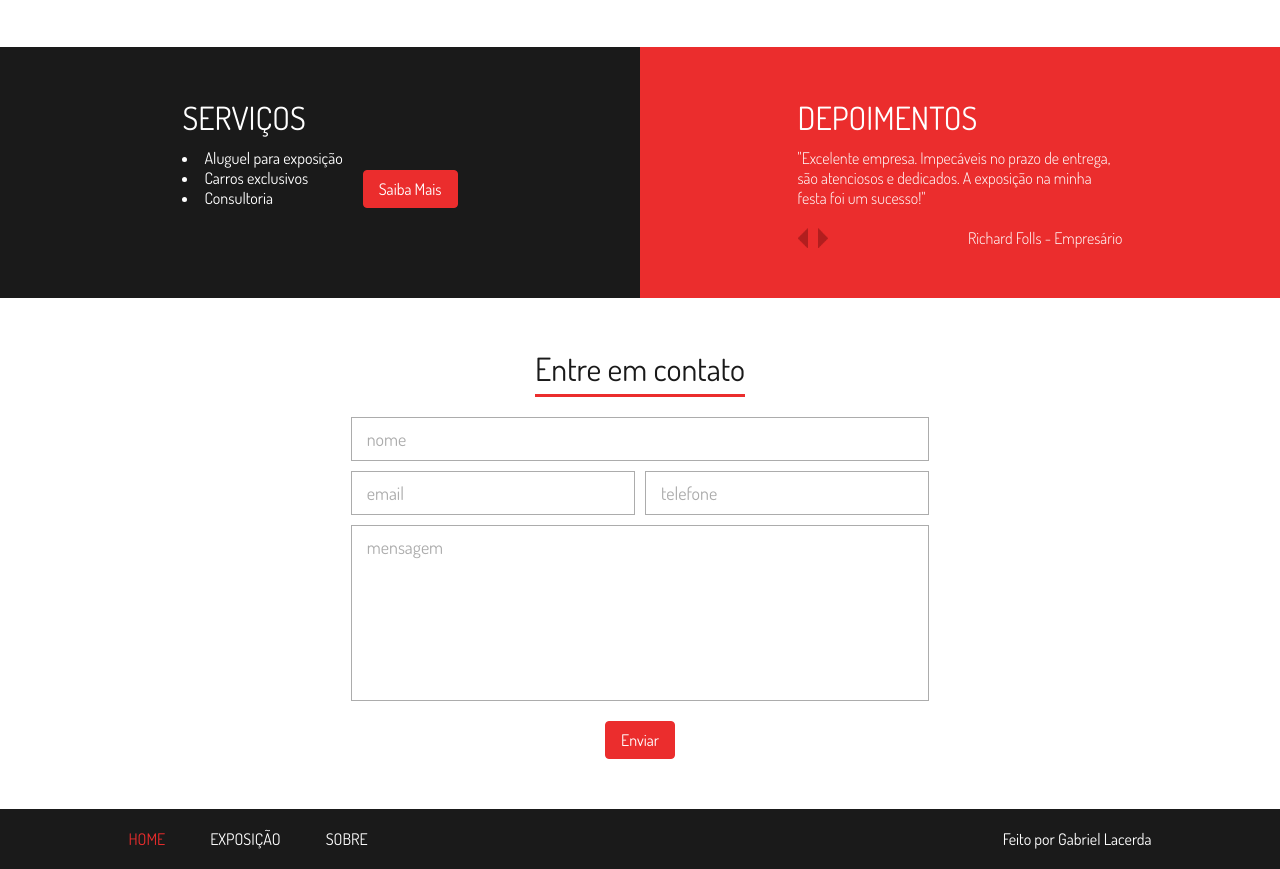
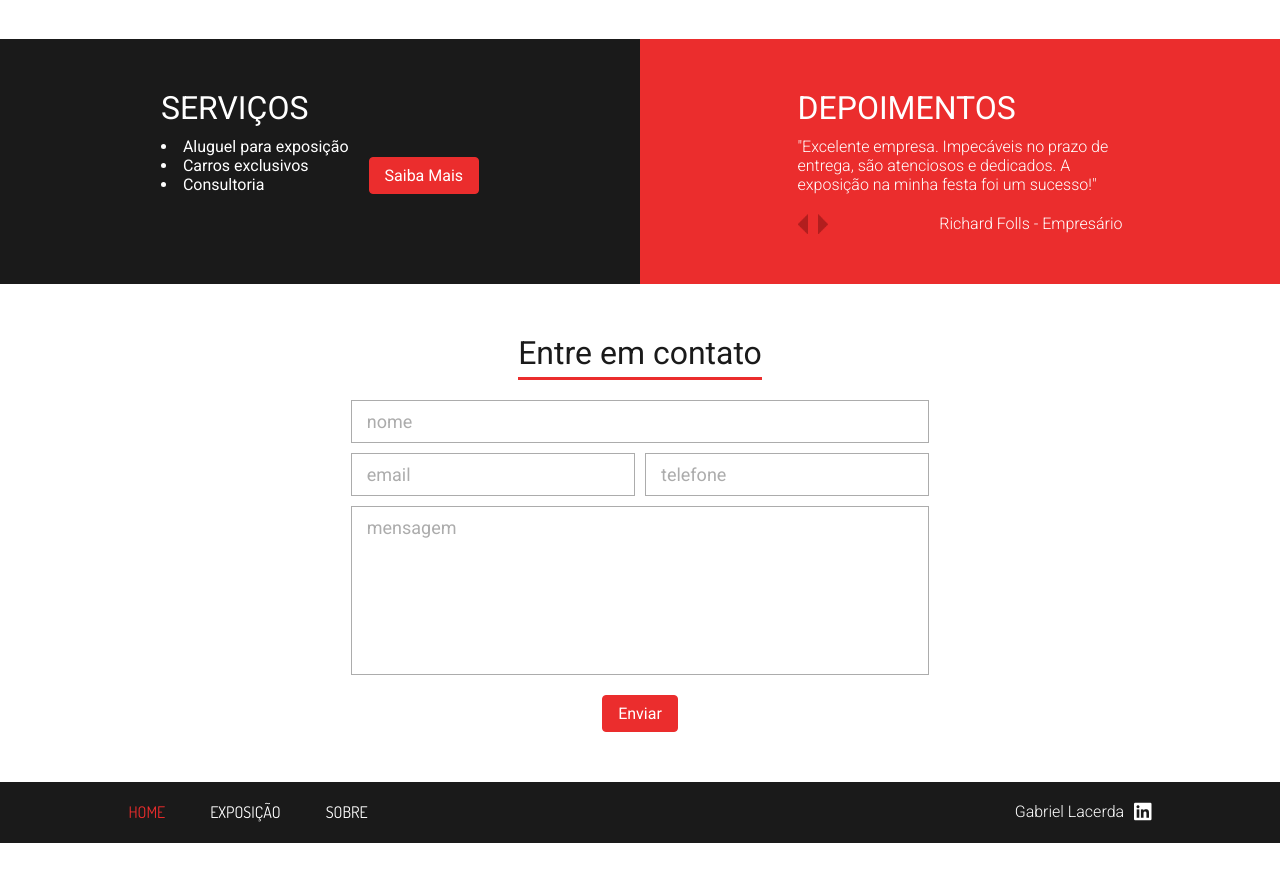
Before and after one commit to lacerda1109/veiculos-exoticos, a plain HTML site: page index.html in a window 1280 px wide. Shown: the part 1309-2178 px from the top of the page. After the commit the page ends 2152 px from the top, so only its background shows below. Drawn offline with nearby package versions, Linux system fonts and the light colour scheme; a script that the page names is missing.

Commit message:
Alterações gerais
 - Adiciona title nas páginas
 - Altera famílias tipográficas
 - Ajusta footer (LinkedIn link)

```diff
--- a/index.html
+++ b/index.html
@@ -1,7 +1,7 @@
 <!DOCTYPE html>
 <html>
     <head>
-        <title>Projeto 05</title>
+        <title>Exotic | Home</title>
         <meta charset="UTF-8" />
 
         <meta name="viewport" content="width=device-width, initial-scale=1.0" />
@@ -9,6 +9,7 @@
 
         <link href="https://fonts.googleapis.com/css2?family=Oswald:wght@200;300;400;500;600;700&display=swap" rel="stylesheet">
         <link href="https://fonts.googleapis.com/css2?family=Dosis:wght@200;300;400;500;600;700;800&display=swap" rel="stylesheet">
+        <link href="https://fonts.googleapis.com/css2?family=Roboto:ital,wght@0,100;0,300;0,400;0,500;0,700;0,900;1,100;1,300;1,400;1,500;1,700;1,900&display=swap" rel="stylesheet">
 
         <link rel="stylesheet" href="style/main.css" />
         <link rel="stylesheet" href="style/header.css" />
@@ -149,7 +150,10 @@
                         <li><a href="sobre.html">SOBRE</a></li>
                     </ul>
                 </nav>
-                <a href="https://github.com/lacerda1109" target="_blank">Feito por Gabriel Lacerda</a>
+                <div class="programador">
+                    <p>Gabriel Lacerda</p>
+                    <a href="https://github.com/lacerda1109" target="_blank"><i class="fab fa-linkedin"></i></a>
+                </div>
             </div>
         </footer>
     </body>
--- a/style/footer.css
+++ b/style/footer.css
@@ -16,6 +16,7 @@ footer .center nav ul {
 }
 
 footer .center nav ul a {
+    font-family: dosis;
     text-decoration: none;
     color: white;
     transition: color 0.1s;
@@ -36,9 +37,25 @@ footer .center nav ul a:hover {
     transition: color 0.1s;
 }
 
-footer .center a {
+footer .center .programador {
+    display: flex;
+    gap: 10px;
+}
+
+footer .center p {
     color: white;
     text-decoration: none;
+}
+
+footer .center a i {
+    color: white;
+    font-size: 20px;
+    transition: color 0.1s;
+}
+
+footer .center a:hover i {
+    color: var(--app-red);
+    transition: color 0.1s;
 }
 
 @media screen and (max-width: 800px) {
--- a/style/header.css
+++ b/style/header.css
@@ -21,6 +21,7 @@ header .center .menu-desktop ul {
 }
 
 header .center .menu-desktop ul a {
+    font-family: dosis;
     text-decoration: none;
     color: white;
     transition: color 0.1s;
--- a/style/index.css
+++ b/style/index.css
@@ -31,11 +31,12 @@ section.banner .banner-info {
 
 section.banner .banner-info h1 {
     text-align: center;
-    color: white;
+    color: var(--app-red);
     font-size: 70px;
     font-weight: 100;
     width: 100%;
-    background-color: rgba(255, 255, 255, 0.4);
+    background-color: rgba(26, 26, 26, 0.9);
+    text-shadow: 3px 3px rgba(255, 255, 255, 0.05);
 }
 
 section.banner .center .banner-texto p {
--- a/style/main.css
+++ b/style/main.css
@@ -2,7 +2,7 @@
     margin: 0;
     padding: 0;
     box-sizing: border-box;
-    font-family: dosis;
+    font-family: roboto;
     font-weight: 400;
     color: var(--sec-color);
 }
```
Also changed, not shown: exposicao.html (+6 -2 lines), sobre.html (+7 -3 lines).
